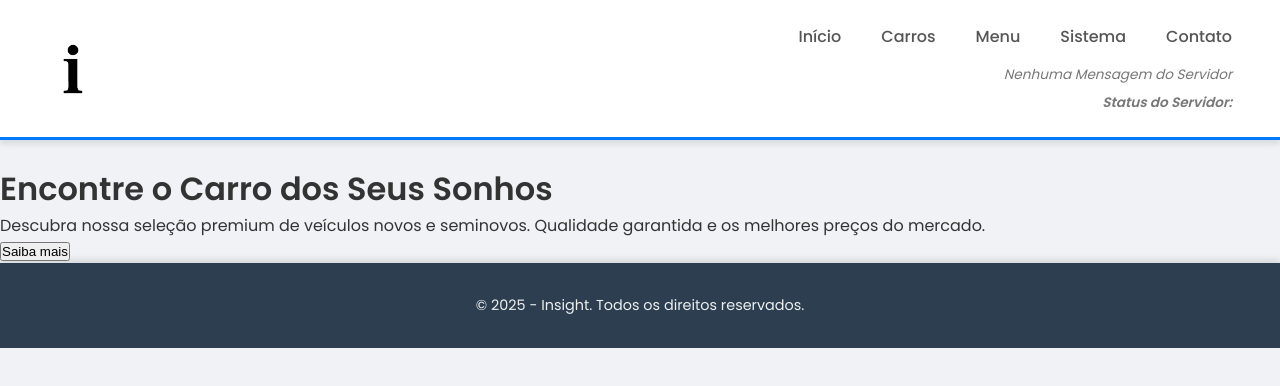
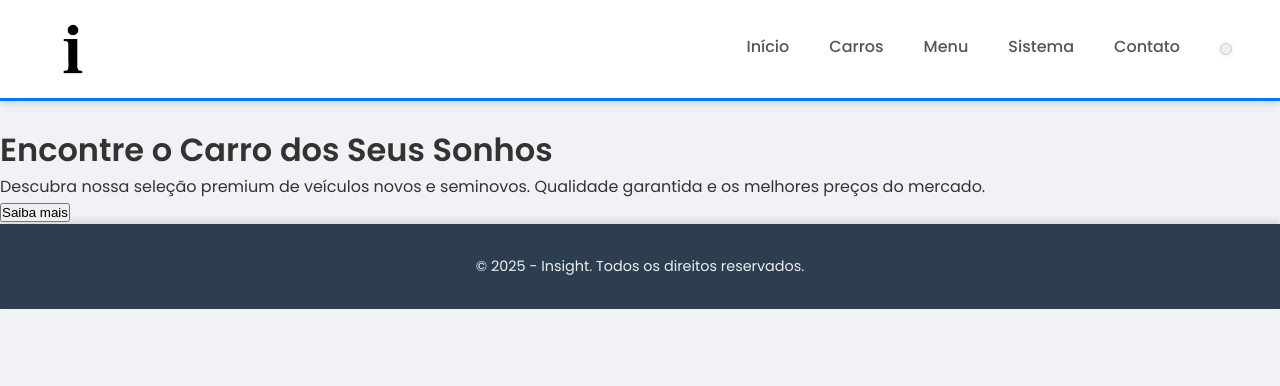
Before and after one commit to PedroAlmeida232/Cp4-WebDev, a React (Vite) app in the folder frontend/: page / in a window 1280 px wide. Shown: the top 386 px of the page. Built offline with nearby package versions, Linux system fonts and the light colour scheme.

Commit message:
Adicionando bolinhas de status

```diff
--- a/frontend/src/components/Header.css
+++ b/frontend/src/components/Header.css
@@ -80,3 +80,35 @@ nav p:last-of-type.success {
 nav p:last-of-type.error {
     color: #dc3545;
 }
+
+nav li {
+  display: flex;
+  align-items: center;
+  gap: 8px;
+}
+
+.status-indicator {
+  width: 12px;
+  height: 12px;
+  border-radius: 50%;
+  border: 1px solid #ccc;
+  background-color: #f0f0f0;
+  box-shadow: 0 0 5px rgba(0, 0, 0, 0.1);
+  transition: background-color 0.3s ease;
+}
+
+.status-indicator.success {
+  background-color: #28a745;
+  border-color: #28a745;
+}
+
+.status-indicator.error {
+  background-color: #dc3545;
+  border-color: #dc3545;
+}
+
+.status-indicator.loading {
+  background-color: #ffc107;
+  border-color: #ffc107;
+  animation: pulse 1.5s infinite;
+}
--- a/frontend/src/components/Header.jsx
+++ b/frontend/src/components/Header.jsx
@@ -1,40 +1,39 @@
 import { useState } from "react";
-import logo from "../assets/logo.png"; // Importação da imagem
+import logo from "../assets/logo.png";
 import "./Header.css";
-
 
 function Header() {
   const [mensagem, setMensagem] = useState("Nenhuma Mensagem do Servidor");
   const [endpointAtual, setEndPointAtual] = useState("");
-  const [status, setStatus] = useState("");
+  const [status, setStatus] = useState("idle"); // Estado inicial 'idle'
 
   const busca = async (api) => {
     setEndPointAtual(api);
     setMensagem("Carregando...");
-    setStatus("loading...");
+    setStatus("loading"); // Alterado para 'loading'
 
     try {
       const resposta = await fetch(`http://localhost:5001${api}`);
       if (!resposta.ok) {
         console.log(`Erro na requisição ${resposta.status}`);
-        setMensagem(`Erro na requisição: ${resposta.status}`); // Atualização aqui
-        setStatus("Erro"); // Adicionado um status de erro
-        return; // Sai da função para não executar o resto do código
+        setMensagem(`Erro na requisição: ${resposta.status}`);
+        setStatus("error"); // Alterado para 'error'
+        return;
       }
       const data = await resposta.text();
       setMensagem(data);
-      setStatus("Sucesso");
+      setStatus("success"); // Alterado para 'success'
     } catch (error) {
       console.log(`Erro ao buscar dados: ${error}`);
-      setMensagem(`Erro ao conectar ao servidor: ${error.message}`); // Corrigido para .message
-      setStatus("Erro"); // Adicionado um status de erro
+      setMensagem(`Erro ao conectar ao servidor: ${error.message}`);
+      setStatus("error"); // Alterado para 'error'
     }
   };
 
   return (
     <header>
       <div>
-        <img src={logo} alt="logo" /> {/* Uso da variável 'logo' */}
+        <img src={logo} alt="logo" />
       </div>
       <nav>
         <ul>
@@ -53,9 +52,10 @@ function Header() {
           <li>
             <a onClick={() => busca("/contato")}>Contato</a>
           </li>
+          <li>
+            <div className={`status-indicator ${status}`}></div>
+          </li>
         </ul>
-        <p>{mensagem}</p>
-        <p>Status do Servidor: {status}</p>
       </nav>
     </header>
   );
```
